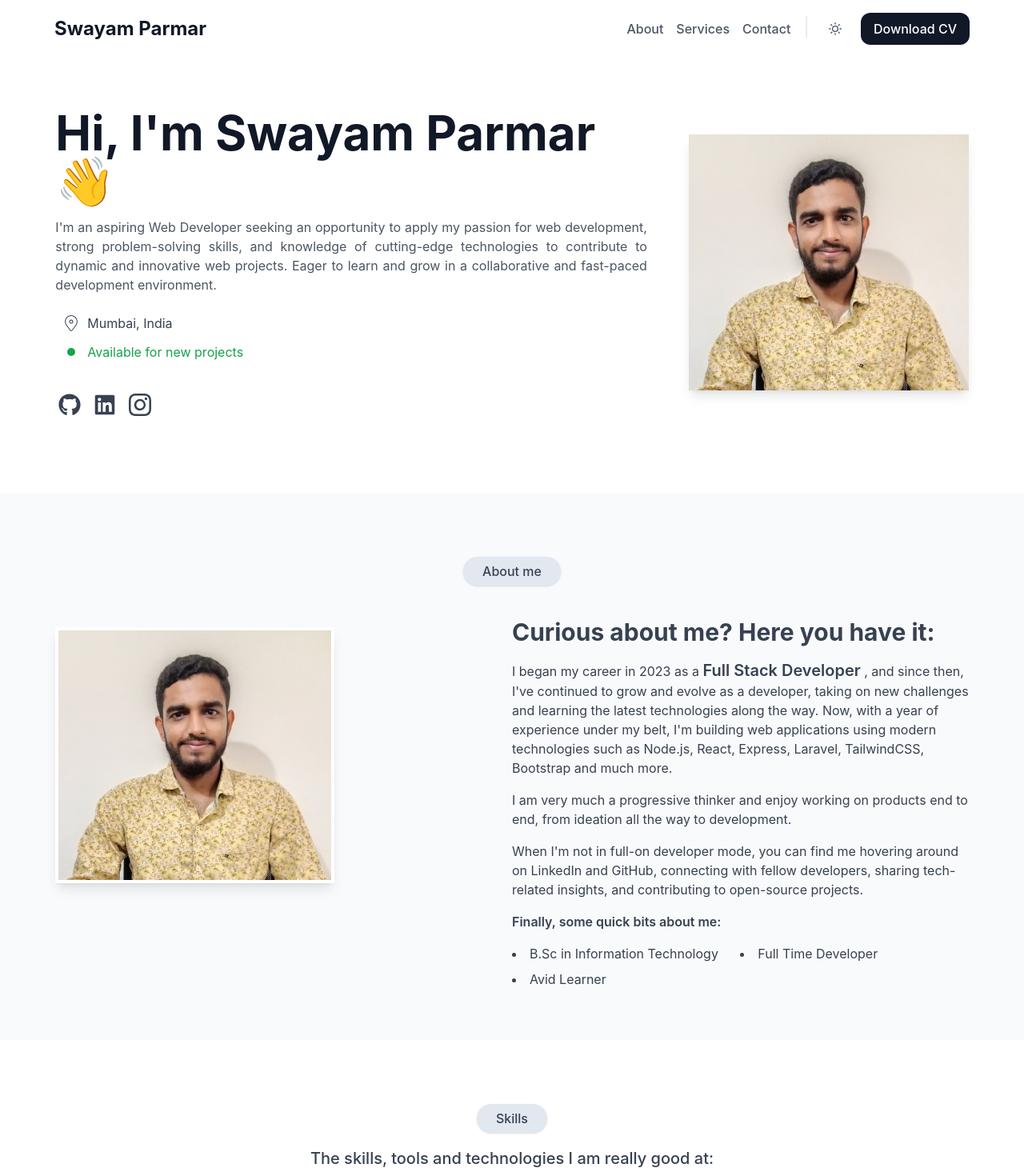
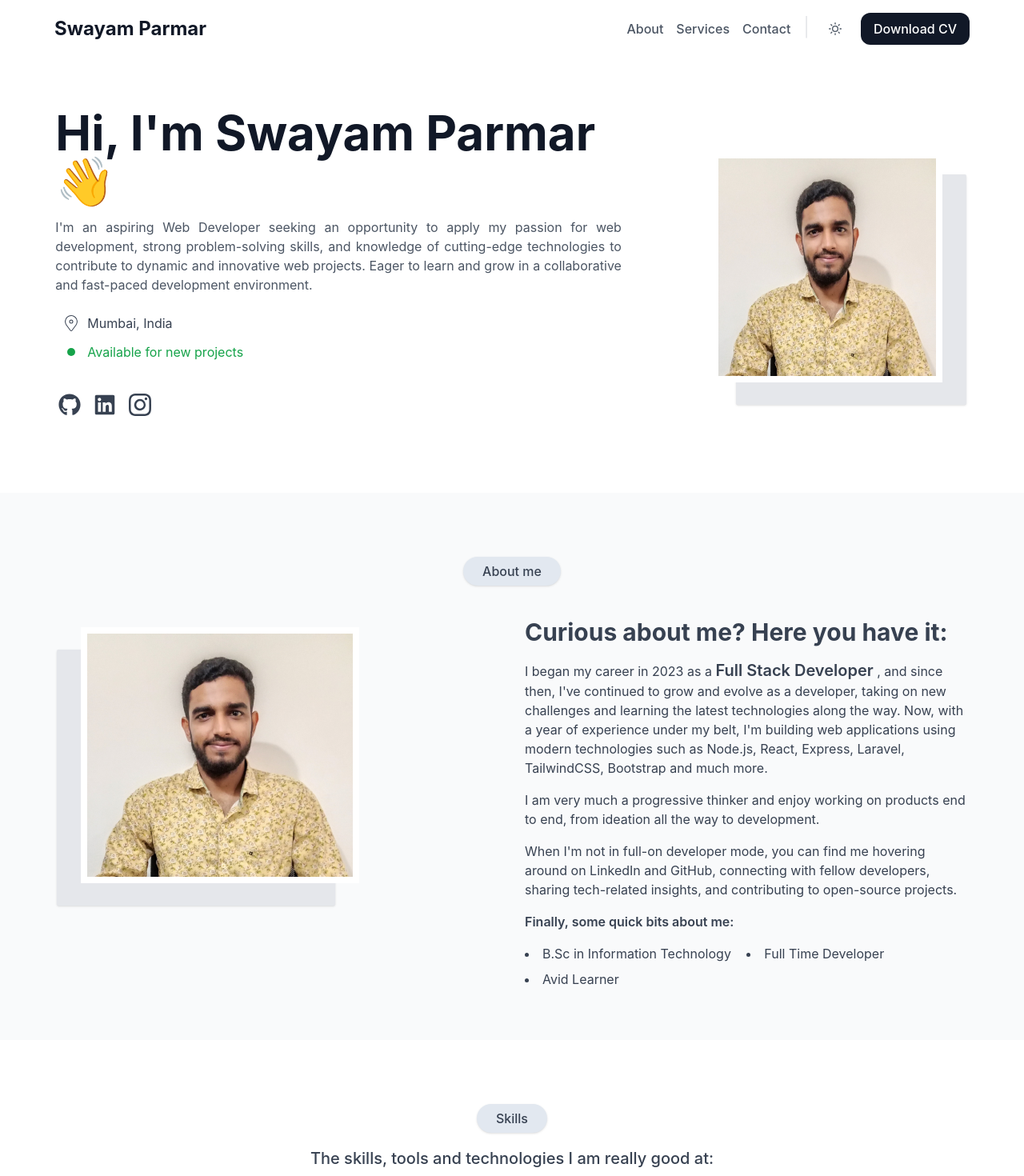
Before and after one commit to SwayamParmar/swayam-reactdev, a React (Create React App) app: page / in a window 1280 px wide. Shown: the top 1470 px of the page at 80% size. Built offline with nearby package versions, Linux system fonts and the light colour scheme.

Commit message:
animation on photo , contact me gmail issue fixed

```diff
--- a/src/components/AboutMe.js
+++ b/src/components/AboutMe.js
@@ -11,9 +11,11 @@ const AboutMe = () => {
                     About me
                 </p>
                 <div className={`flex ${isMobile ? 'flex-col' : 'flex-row'} pt-10 ${isMobile ? 'items-center' : 'items-start'} justify-between transition-colors duration-300`}>
-                    <div className="w-full flex justify-center lg:justify-start">
-                        <div className="relative pt-3">
-                            <img src="../images/swayam.jpg" alt="Sagar" className="w-82 h-80 sm:w-82 sm:h-80 lg:w-250 lg:h-250 shadow-lg border-4 border-white dark:border-gray-700" />
+                    <div className={`${isMobile ? 'w-11/12 ml-0' : 'w-full ml-8'} flex justify-start lg:justify-start`}>
+                        <div className="relative pt-3 flex justify-center">
+                            <img src="../images/swayam.jpg" alt="Swayam Parmar" className="relative w-82 h-80 sm:w-82 sm:h-80 border-8 border-white dark:border-gray-800 z-10" />
+                            <div className={`absolute bg-[#E5E7EB] dark:bg-slate-700 ${isMobile ? 'w-full h-72 sm:w-82 sm:h-72 top-14' : 'w-full h-80 sm:w-full sm:h-80 top-10'} rounded-sm shadow`} style={{ left: isMobile ? '-15px' : '-30px', zIndex: 1 }}>
+                            </div>
                         </div>
                     </div>
 
--- a/src/components/ContactMe.js
+++ b/src/components/ContactMe.js
@@ -36,8 +36,8 @@ const ContactMe = () => {
                 <div className="flex flex-col items-center my-6">
                     <div className="flex items-center gap-3 mb-4">
                         <FaRegEnvelope className={`${isMobile ? 'text-xl' : 'text-4xl' } text-gray-900 dark:text-gray-200 mt-1 transition-colors duration-300`} />
-                        <span className={`${isMobile ? 'text-xl' : 'text-4xl' } font-semibold text-gray-900 dark:text-gray-200 transition-colors duration-300`}>swayamparmar1012@gail.com</span>
-                        <button onClick={() => handleCopy('swayamparmar1012@gail.com', 'email')} className="ml-2 text-gray-700 dark:text-gray-200">
+                        <span className={`${isMobile ? 'text-xl' : 'text-4xl' } font-semibold text-gray-900 dark:text-gray-200 transition-colors duration-300`}>swayamparmar1012@gmail.com</span>
+                        <button onClick={() => handleCopy('swayamparmar1012@gmail.com', 'email')} className="ml-2 text-gray-700 dark:text-gray-200">
                             {
                                 emailCopied ? <FaCheck className={`${isMobile ? 'text-xl' : 'text-4xl' } text-gray-900 dark:text-gray-200 mt-1 transition-colors duration-300`} /> :
                                     <LuCopy className={`${isMobile ? 'text-xl' : 'text-4xl' } text-gray-900 dark:text-gray-200 mt-1 transition-colors duration-300`} />
--- a/src/components/HeroSection.js
+++ b/src/components/HeroSection.js
@@ -12,7 +12,7 @@ const HeroSection = () => {
     return (
         <section className='bg-white dark:bg-gray-900 transition-colors duration-300'>
             <div className={`bg-white dark:bg-gray-900 ${isMobile ? 'w-full py-16' : 'w-11/12 py-8'} mx-auto px-4 mt-10 sm:py-16 lg:py-24 transition-colors duration-300`}>
-                <div className={`flex ${isMobile ? 'flex-col-reverse' : 'flex'} lg:flex-row items-center justify-between lg:space-x-8 transition-colors duration-300`}>
+                <div className={`flex ${isMobile ? 'flex-col-reverse' : 'flex'} gap-12 lg:flex-row items-center justify-between lg:space-x-8 transition-colors duration-300`}>
                     <div className="w-full sm:w-1/1 mt-8 lg:mt-0 transition-colors duration-300">
                         <h1 className="text-3xl sm:text-5xl lg:text-6xl font-bold text-gray-900 dark:text-white mb-4 transition-colors duration-300">
                             Hi, I'm Swayam Parmar <span role="img" aria-label="wave">👋</span>
@@ -47,8 +47,12 @@ const HeroSection = () => {
                         </div>
                     </div>
 
-                    <div className="w-full lg:w-1/2 flex justify-center lg:justify-end">
-                        <img src="../images/swayam.jpg" alt="Sagar" className={`w-82 h-80 sm:w-82 sm:h-80 lg:w-250 lg:h-250 shadow-lg`} />
+                    <div className="w-full lg:w-1/2 flex justify-center lg:justify-center">
+                        <div className="relative pt-3">
+                            <img src="../images/swayam.jpg" alt="Swayam Parmar" className="relative w-72 h-72 sm:w-72 sm:h-72 lg:w-250 lg:h-250 border-8 border-white dark:border-gray-900 z-10" />
+                            <div className={`absolute bg-[#E5E7EB] dark:bg-slate-700 ${isMobile ? 'w-full h-64 sm:w-64 sm:h-64 top-14' : 'w-full h-72 sm:w-full sm:h-72 top-10'} rounded-sm shadow`} style={{ right: isMobile ? '-15px' : '-30px', zIndex: 1 }}>
+                            </div>
+                        </div>
                     </div>
 
                 </div>
```
